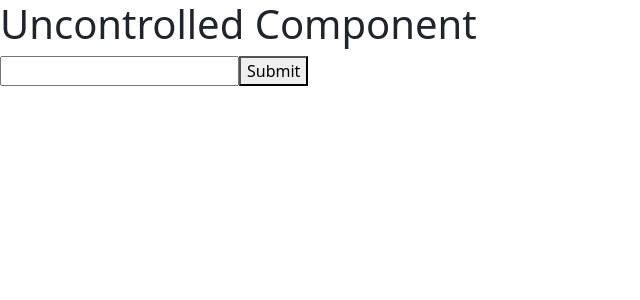
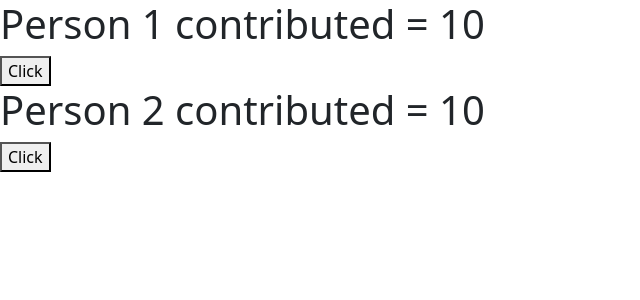
Before and after one commit to ujjwal-11103/React.js, a React (Create React App) app: page / in a window 1280 px wide. Shown: the top 300 px of the page, without its empty margins (0-640 px from the left). Built offline with nearby package versions, Linux system fonts and the light colour scheme.

Commit message:
Higher Order Component (HOC)

```diff
--- a/src/App.js
+++ b/src/App.js
@@ -1,9 +1,11 @@
 import React from 'react'
-import UncontrolledComponent from './Components/UncontrolledComponent'
+import Person1 from './Components/Person1'
+import Person2 from './Components/Person2'
 export default function App() {
   return (
     <div>
-      <UncontrolledComponent />
+      <Person1 />
+      <Person2 />
     </div>
   )
 }
--- /dev/null
+++ b/src/Components/HOC.js
@@ -0,0 +1,20 @@
+import React, { useState } from 'react'
+
+function updatedComponent(OriginalComponent) {
+    function NewComponent() {
+
+        const [money, setMoney] = useState(10);
+        const handleIncrease = () => {
+            setMoney(money * 2);
+        };
+        return <OriginalComponent handleIncrease={handleIncrease} money={money} />
+    }
+
+    return NewComponent;
+}
+
+export default updatedComponent;
+
+// This is a Higher-Order Component (HOC) named updatedComponent. It takes an original component (OriginalComponent) as an argument and returns a new component (NewComponent). The NewComponent is a functional component that contains local state (money) and a function (handleIncrease) to update that state.
+
+// When the NewComponent is rendered, it renders the OriginalComponent with additional props (handleIncrease and money). The handleIncrease function doubles the current money when called
--- /dev/null
+++ b/src/Components/Person1.js
@@ -0,0 +1,15 @@
+import React from 'react'
+import updatedComponent from './HOC'
+
+function Person1({ money, handleIncrease }) {
+    return (
+        <div>
+            <h1>Person 1 contributed = {money}</h1>
+            <button onClick={handleIncrease}> Click</button>
+        </div>
+    )
+}
+export default updatedComponent(Person1)
+
+
+// In these components (Person1 and Person2), you have functional components that receive money and handleIncrease as props. These components display a title showing the amount of money and a button. When the button is clicked, the handleIncrease function is called.
--- /dev/null
+++ b/src/Components/Person2.js
@@ -0,0 +1,12 @@
+import React from 'react'
+import updatedComponent from './HOC'
+
+function Person2({ money, handleIncrease }) {
+    return (
+        <div>
+            <h1>Person 2 contributed = {money}</h1>
+            <button onClick={handleIncrease}> Click</button>
+        </div>
+    )
+}
+export default updatedComponent(Person2)
```
